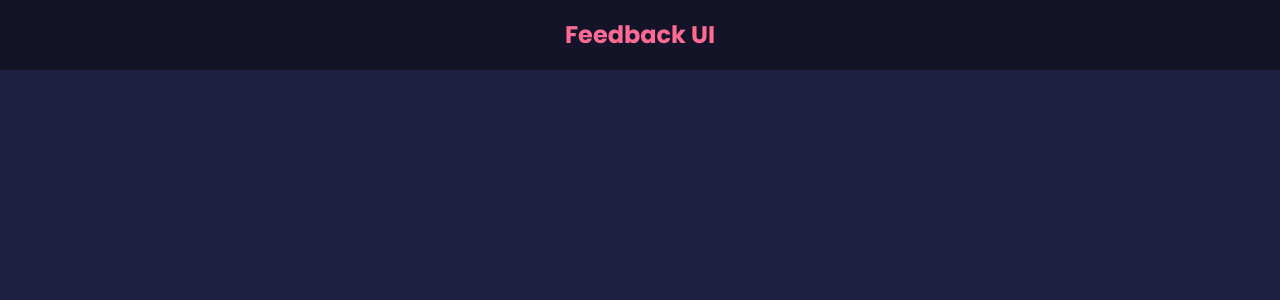
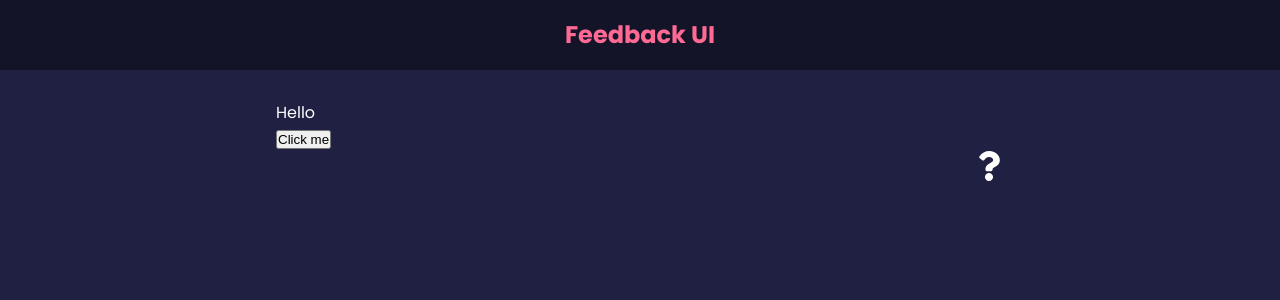
Before and after one commit to TungLungTung/react-brad-feedback-ui, a React (Create React App) app: page /post in a window 1280 px wide. Before the commit this address had no page. Shown: the top 300 px of the page. Built offline with nearby package versions, Linux system fonts and the light colour scheme.

Commit message:
something about react-router-dom with navigate, nested route, useParams...

```diff
--- a/src/App.js
+++ b/src/App.js
@@ -1,7 +1,14 @@
 import { v4 as uuidv4 } from 'uuid';
 
 /// React router v5
-import { BrowserRouter as Router, Route, Routes } from 'react-router-dom';
+import {
+  BrowserRouter as Router,
+  Route,
+  Routes,
+  NavLink
+} from 'react-router-dom';
+
+import Card from './components/shared/Card';
 
 import { useState } from 'react';
 import Header from './components/Header';
@@ -9,6 +16,10 @@ import FeedbackList from './components/FeedbackList';
 import FeedbackData from './data/FeedbackData';
 import FeedbackStats from './components/FeedbackStats';
 import FeedbackForm from './components/FeedbackForm';
+
+import Post from './components/Post';
+
+import AboutIconLink from './components/AboutIconLink';
 
 import AboutPage from './pages/AboutPage';
 
@@ -48,7 +59,19 @@ const App = () => {
             }
           ></Route>
           <Route path="/about" element={<AboutPage />} />
+          <Route path="/post/*" element={<Post />} />
         </Routes>
+
+        {/* <Card>
+          <NavLink to="/" activeclassname="active">
+            Home
+          </NavLink>
+          <NavLink to="/about" activeclassname="active">
+            About
+          </NavLink>
+        </Card> */}
+
+        <AboutIconLink />
       </div>
     </Router>
   );
--- /dev/null
+++ b/src/components/AboutIconLink.jsx
@@ -0,0 +1,18 @@
+import { FaQuestion } from 'react-icons/fa';
+import { Link } from 'react-router-dom';
+
+export default function AboutIconLink() {
+  return (
+    <div className="about-link">
+      <Link
+        to={{
+          pathname: '/about',
+          search: '?sort=name',
+          hash: '#about'
+        }}
+      >
+        <FaQuestion size={30} />
+      </Link>
+    </div>
+  );
+}
--- /dev/null
+++ b/src/components/Post.jsx
@@ -0,0 +1,29 @@
+import { Navigate, useNavigate, Routes, Route } from 'react-router-dom';
+
+const Post = () => {
+  const status = 200;
+
+  const navigate = useNavigate();
+
+  const handleClick = () => {
+    console.log('You clicked me');
+    /// navigate to another link
+    navigate('/about');
+  };
+
+  if (status === 404) {
+    return <Navigate to="/notfound"></Navigate>;
+  }
+
+  return (
+    <div>
+      Hello <br />
+      <button onClick={handleClick}>Click me</button>
+      <Routes>
+        <Route path="/show" element={<h1>Hello world</h1>} />
+      </Routes>
+    </div>
+  );
+};
+
+export default Post;
--- a/src/index.css
+++ b/src/index.css
@@ -118,6 +118,12 @@ input:focus {
   outline: none;
 }
 
+/* Just using for testing NavLink inside ReactRouterDom */
+.active {
+  background: #000;
+  color: red;
+}
+
 .feedback-stats {
   color: #fff;
   display: flex;
--- a/src/pages/AboutPage.jsx
+++ b/src/pages/AboutPage.jsx
@@ -1,4 +1,5 @@
 import Card from '../components/shared/Card';
+import { Link } from 'react-router-dom';
 
 const AboutPage = () => {
   return (
@@ -12,7 +13,7 @@ const AboutPage = () => {
         </p>
         <p>
           {/* LINK inside here */}
-          <a href="/">Go to Home</a>
+          <Link to="/">Go to Home</Link>
         </p>
       </div>
     </Card>
```
